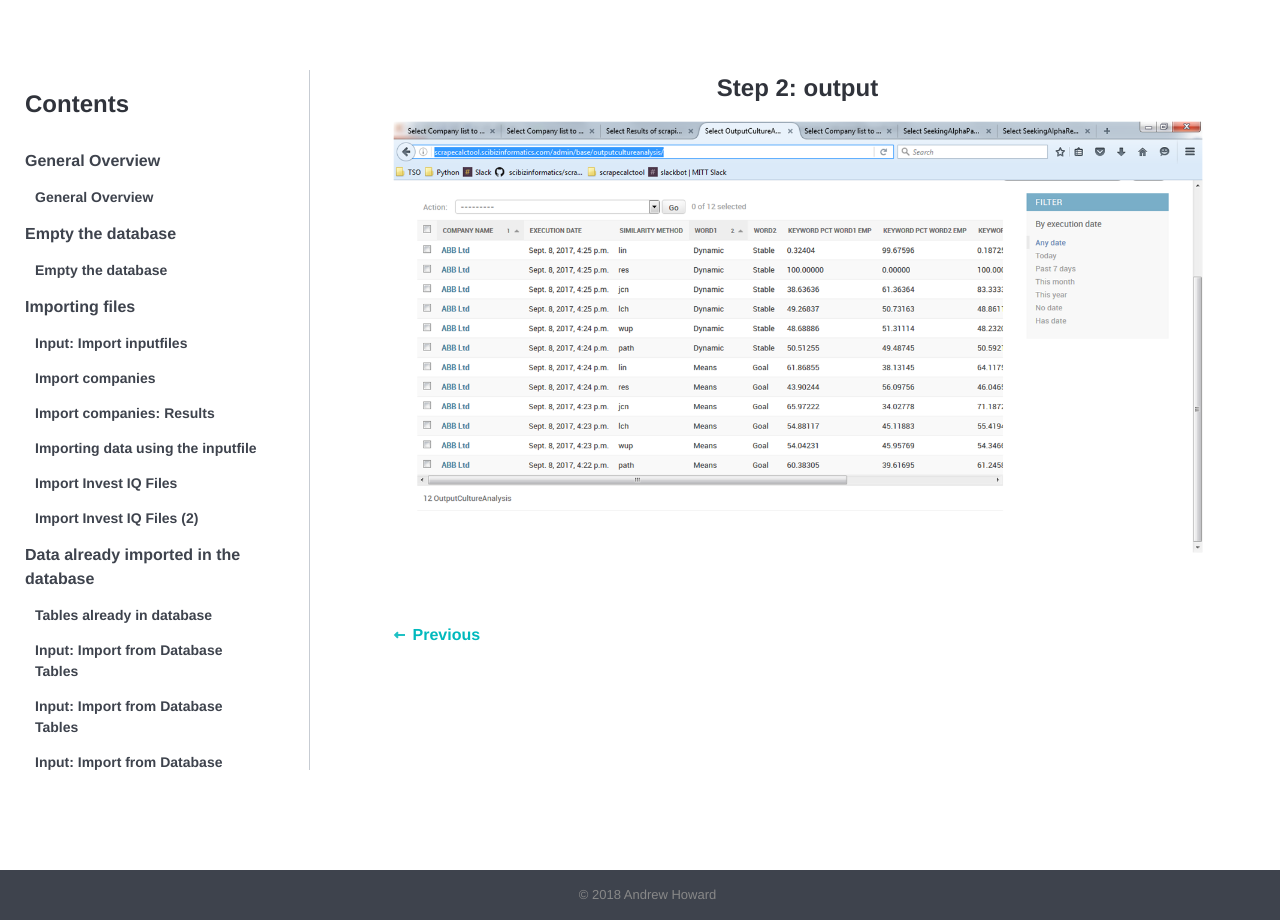
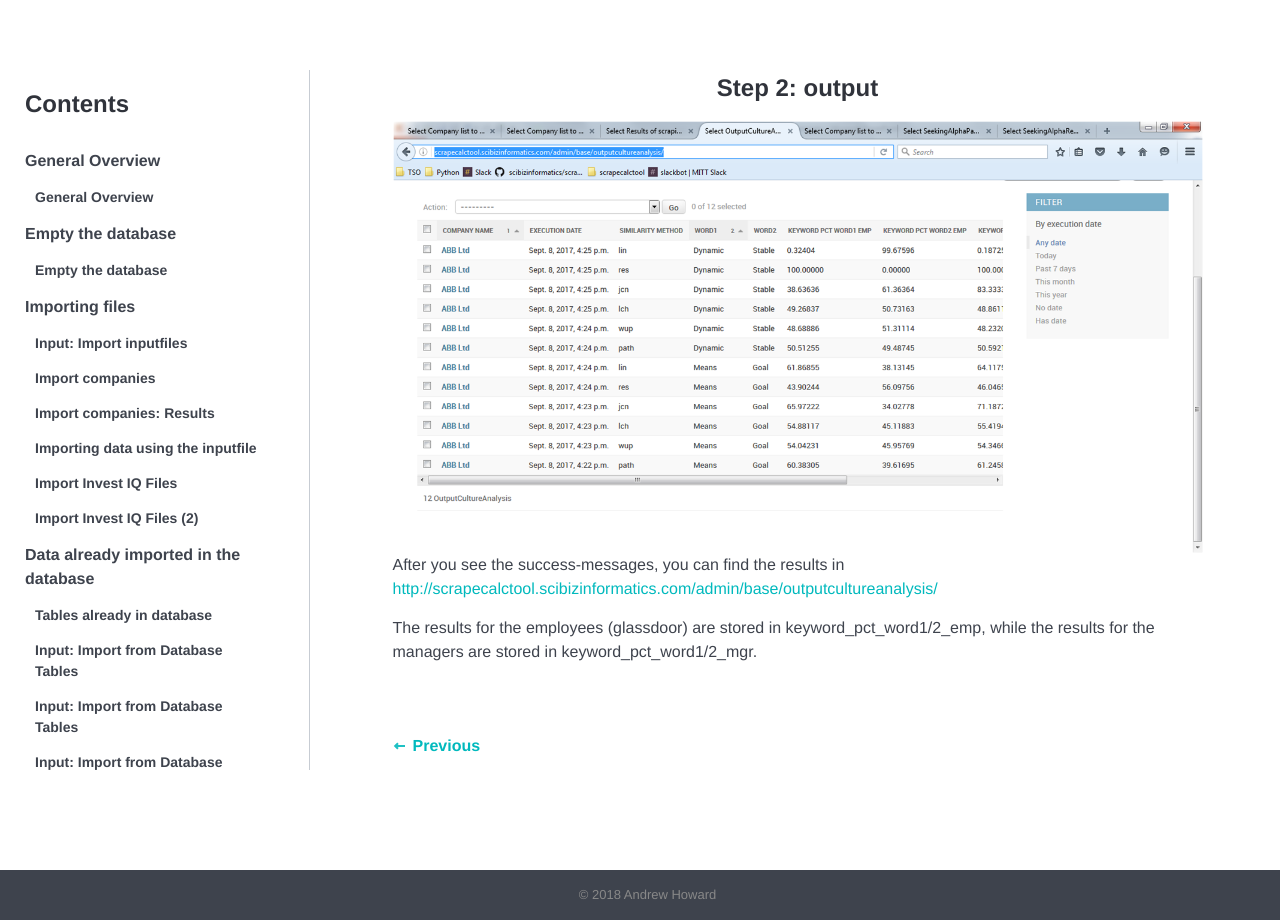
Before and after one commit to tkumpanenko/slides, a Jekyll site: the page built from _tutorials/109.html, in a window 1280 px wide. Built offline with Jekyll 4.4.1, drawn with Linux system fonts in a browser that asks for light colours.

Commit message:
Update from Forestry.io - 109.html

```diff
--- a/_tutorials/109.html
+++ b/_tutorials/109.html
@@ -4,7 +4,10 @@ topic: cultural-analysis
 order: 9
 date: 2018-01-18 19:31:06 +0000
 ---
-
 <h4>Step 2: output</h4>
 
 <img src="{{site.url}}{{site.baseurl}}/images/109.png" alt="">
+
+<p>After you see the success-messages, you can find the results in <a href="http://scrapecalctool.scibizinformatics.com/admin/base/outputcultureanalysis/">http://scrapecalctool.scibizinformatics.com/admin/base/outputcultureanalysis/</a></p>
+
+<p>The results for the employees (glassdoor) are stored in keyword_pct_word1/2_emp, while the results for the managers are stored in keyword_pct_word1/2_mgr.</p>
```
